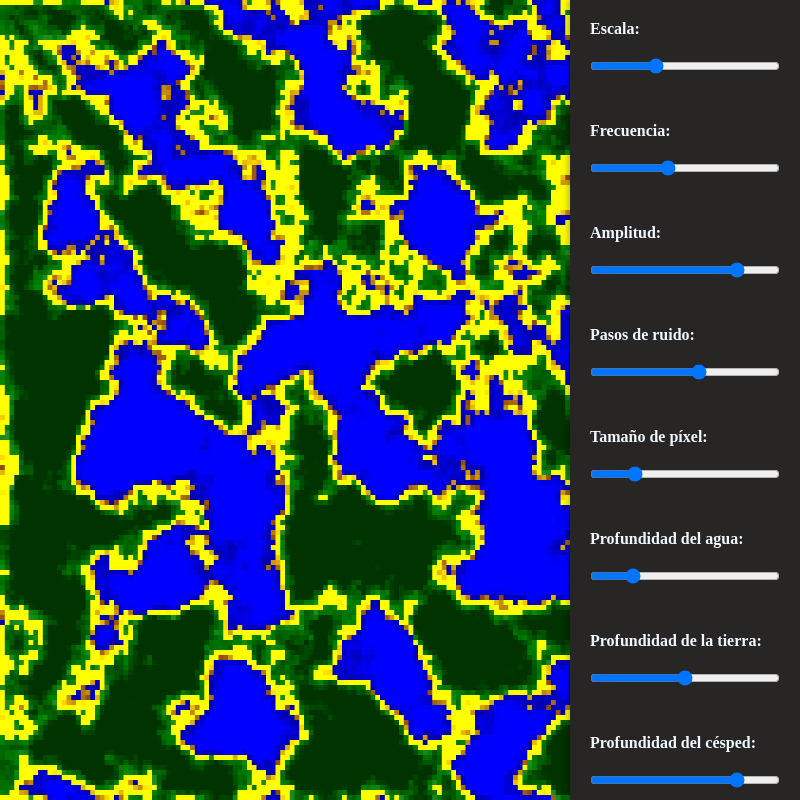
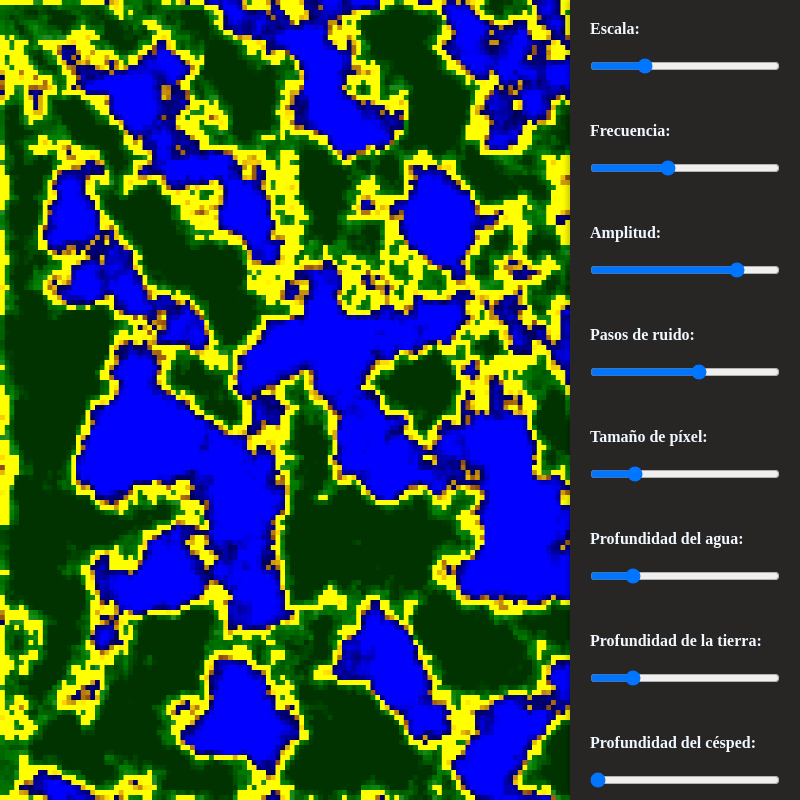
Before and after one commit to MrCollector-cmd/PerlingMapCreator, an Electron app: page index.html in a window 800 px wide. Drawn offline with Linux system fonts and the light colour scheme.

Commit message:
v1.0.0
Punto de partida

```diff
--- a/index.html
+++ b/index.html
@@ -88,7 +88,7 @@
     <section id="controlls">
         <form action="" id="formControlls">
             <label for="rangeScale">Escala:</label>
-            <input id="rangeScale" type="range" min="50" max="500" value="200">
+            <input id="rangeScale" type="range" min="50" max="600" value="200">
             <br>
 
             <label for="rangeFrequency">Frecuencia:</label>
@@ -113,11 +113,11 @@
             <br>
 
             <label for="rangeLandDepth">Profundidad de la tierra:</label>
-            <input id="rangeLandDepth" type="range" min="0" max="10" value="5" step="0.1">
+            <input id="rangeLandDepth" type="range" min="0" max="10" value="2" step="0.1">
             <br>
 
             <label for="rangeGrassDepth">Profundidad del césped:</label>
-            <input id="rangeGrassDepth" type="range" min="0" max="10" value="8" step="0.1">
+            <input id="rangeGrassDepth" type="range" min="2" max="10" value="2" step="0.1">
 
             <label for="mapName">Nombre del mapa:</label>
             <input id="mapName" type="text" placeholder="Introduce el nombre del mapa">
--- a/main.js
+++ b/main.js
@@ -1,238 +1,152 @@
 import { PerlinNoise } from "./noiceControls/Noice.js";
+import { generatorJSON } from "./tools/generatorJSON.js";
+import { settingsMap } from "./tools/settingsMap.js";
 
-// Inicializa el generador de ruido Perlin
 const perlinNoise = new PerlinNoise();
 const canvas = document.getElementById('perlingMap');
 const ctx = canvas.getContext('2d');
+canvas.width = window.innerWidth * 0.75;
+canvas.height = window.innerHeight;
 
-let scale = 200;
-let frequency = 2;
-let amplitude = 4;
-let steps = 12;
-let pixelSize = 5; // Tamaño inicial del píxel
-
-let waterDepth = 2;   // Profundidad del agua
-let landDepth = 5;    // Profundidad de la tierra
-let grassDepth = 8;   // Profundidad del césped
-
+// Ajusta el tamaño del canvas
 const updateCanvasSize = () => {
-    canvas.width = window.innerWidth * 0.75; // Ajustar tamaño del canvas
+    canvas.width = window.innerWidth * 0.75;
     canvas.height = window.innerHeight;
 };
 
-// Interpolación de color optimizada para mejorar el rendimiento
-const interpolateColor = (color1, color2, factor) => {
-    return {
-        r: color1.r + (color2.r - color1.r) * factor,
-        g: color1.g + (color2.g - color1.g) * factor,
-        b: color1.b + (color2.b - color1.b) * factor
-    };
+// Validación y ajuste dinámico de valores
+const validateAndAdjustSettings = () => {
+    const defaults = {
+        scale: 200,
+        frequency: 2,
+        amplitude: 4,
+        steps: 12,
+        pixelSize: 5,
+        waterDepth: 2,
+        landDepth: 5,
+        grassDepth: 8,
     };
 
-const generatePerlinValue = (x, y) => {
-    let value = 0;
-    let freq = frequency;
-    let amp = amplitude;
+    // Lista de claves que se espera que sean valores numéricos
+    const numericKeys = ['scale', 'frequency', 'amplitude', 'steps', 'pixelSize', 'waterDepth', 'landDepth', 'grassDepth'];
 
-    // Generación del ruido Perlin
-    for (let i = 0; i < steps; i++) {
-        value += perlinNoise.perlin(x * freq / scale, y * freq / scale) * amp;
-        freq *= 2;
-        amp /= 2;
+    Object.entries(settingsMap).forEach(([key, value]) => {
+        if (numericKeys.includes(key)) {
+            if (typeof value !== 'number' || value < 0 || isNaN(value)) {
+                console.warn(`Invalid value for ${key}. Resetting to default.`);
+                settingsMap[key] = defaults[key];
             }
+        }
+    });
 
-    return Math.max(-1, Math.min(1, value * 1.2)); // Ajuste de rango
-};
-
-const drawPerlinMap = () => {
-    const width = canvas.width;
-    const height = canvas.height;
-
-    // Borrar el canvas
-    ctx.clearRect(0, 0, width, height);
-
-    for (let x = 0; x < width; x += pixelSize) {
-        for (let y = 0; y < height; y += pixelSize) {
-            let value = generatePerlinValue(x, y);
-            const normalized = (value + 1) * 0.5;
-
-            let color;
-            if (normalized < 0.33) {
-                // Zona de agua
-                const waterBaseColor = { r: 0, g: 0, b: 255 }; // Azul
-                const waterFactor = waterDepth * normalized;
-                color = interpolateColor(waterBaseColor, { r: 0, g: 0, b: 128 }, waterFactor);
-            } else if (normalized < 0.66) {
-                // Zona de tierra
-                const landBaseColor = { r: 139, g: 69, b: 19 }; // Marrón
-                const landFactor = landDepth * (normalized - 0.33) / 0.33;
-                color = interpolateColor(landBaseColor, { r: 255, g: 215, b: 0 }, landFactor);
-            } else {
-                // Zona de césped
-                const grassBaseColor = { r: 34, g: 139, b: 34 }; // Verde
-                const grassFactor = grassDepth * (normalized - 0.66) / 0.34;
-                color = interpolateColor(grassBaseColor, { r: 0, g: 128, b: 0 }, grassFactor);
+    // Recalibración para evitar valores conflictivos
+    if (settingsMap.waterDepth >= settingsMap.landDepth) {
+        console.warn(`Water depth (${settingsMap.waterDepth}) cannot exceed or match land depth (${settingsMap.landDepth}). Adjusting.`);
+        settingsMap.waterDepth = Math.max(0, settingsMap.landDepth - 1);
     }
-
-            ctx.fillStyle = `rgb(${color.r}, ${color.g}, ${color.b})`;
-            ctx.fillRect(x, y, pixelSize, pixelSize);
-        }
+    if (settingsMap.landDepth >= settingsMap.grassDepth) {
+        console.warn(`Land depth (${settingsMap.landDepth}) cannot exceed or match grass depth (${settingsMap.grassDepth}). Adjusting.`);
+        settingsMap.landDepth = Math.max(0, settingsMap.grassDepth - 1);
     }
 };
 
-// Listeners para controles, se actualiza en tiempo real
-document.getElementById('rangeScale').addEventListener('input', (e) => {
-    scale = parseInt(e.target.value, 10);
+// Mapeo de controles a las propiedades de settingsMap
+const controlsMapping = {
+    rangeScale: "scale",
+    rangeFrequency: "frequency",
+    rangeAmplitude: "amplitude",
+    rangeSteps: "steps",
+    rangePixelSize: "pixelSize",
+    rangeWaterDepth: "waterDepth",
+    rangeLandDepth: "landDepth",
+    rangeGrassDepth: "grassDepth",
+};
+
+// Configura eventos para los controles
+const setupControls = () => {
+    Object.entries(controlsMapping).forEach(([controlId, property]) => {
+        const control = document.getElementById(controlId);
+        if (control) {
+            control.addEventListener("input", (e) => {
+                const value = parseFloat(e.target.value);
+                settingsMap[property] = value;
+                validateAndAdjustSettings();
                 drawPerlinMap();
             });
-
-document.getElementById('rangeFrequency').addEventListener('input', (e) => {
-    frequency = parseFloat(e.target.value);
-    drawPerlinMap();
+        }
     });
 
-document.getElementById('rangeAmplitude').addEventListener('input', (e) => {
-    amplitude = parseFloat(e.target.value);
-    drawPerlinMap();
-});
-
-document.getElementById('rangeSteps').addEventListener('input', (e) => {
-    steps = parseInt(e.target.value, 10);
-    drawPerlinMap();
-});
-
-document.getElementById('rangePixelSize').addEventListener('input', (e) => {
-    pixelSize = parseInt(e.target.value, 10);
-    drawPerlinMap();
-});
-
-// Nuevos listeners de profundidad
-document.getElementById('rangeWaterDepth').addEventListener('input', (e) => {
-    waterDepth = parseFloat(e.target.value);
-    drawPerlinMap();
-});
-
-document.getElementById('rangeLandDepth').addEventListener('input', (e) => {
-    landDepth = parseFloat(e.target.value);
-    drawPerlinMap();
-});
-
-document.getElementById('rangeGrassDepth').addEventListener('input', (e) => {
-    grassDepth = parseFloat(e.target.value);
-    drawPerlinMap();
-});
-
-document.getElementById('generateJson').addEventListener('click', () => {
-    const mapName = document.getElementById('mapName').value.trim();
+    // Botón para generar JSON
+    const generateButton = document.getElementById("generateJson");
+    if (generateButton) {
+        generateButton.addEventListener("click", () => {
+            const mapName = document.getElementById("mapName").value.trim();
             if (!mapName) {
-        alert('Por favor, introduce un nombre para el mapa.');
+                alert("Por favor, introduce un nombre para el mapa.");
                 return;
             }
-
-    const width = canvas.width;
-    const height = canvas.height;
-    const mapData = [];
-
-    // Calcular las dimensiones
-    const dimensions = {
-        x: Math.floor(width / pixelSize),
-        y: Math.floor(height / pixelSize)
+            generatorJSON.height = canvas.height;
+            generatorJSON.width = canvas.width;
+            generatorJSON.nameMap = mapName;
+            generatorJSON.getDimensions();
+            generatorJSON.startingTransformData(perlinNoise);
+        });
+    }
 };
 
-    // Crear el objeto JSON con las dimensiones y los datos
-    const jsonMap = {
-        name: mapName,
-        dimensions: dimensions,
-        data: []
+// Dibuja el mapa de Perlin usando settingsMap
+const drawPerlinMap = () => {
+    validateAndAdjustSettings();
+    console.log(typeof settingsMap.drawPerlinMap == "function")
+    settingsMap.drawPerlinMap(canvas.width, canvas.height, perlinNoise, { id: "draw", ctx:ctx });
 };
 
-    // Generación de los datos del mapa
-    for (let x = 0; x < width; x += pixelSize) {
-        for (let y = 0; y < height; y += pixelSize) {
-            let value = generatePerlinValue(x, y);
-            const normalized = (value + 1) * 0.5;
+// Inicialización
+updateCanvasSize();
+setupControls();
+drawPerlinMap();
 
-            let color, z;
-            if (normalized < 0.33) {
-                const waterBaseColor = { r: 0, g: 0, b: 255 };
-                const waterFactor = waterDepth * normalized;
-                color = interpolateColor(waterBaseColor, { r: 0, g: 0, b: 128 }, waterFactor);
-                z = waterFactor; // Altura
-            } else if (normalized < 0.66) {
-                const landBaseColor = { r: 139, g: 69, b: 19 };
-                const landFactor = landDepth * (normalized - 0.33) / 0.33;
-                color = interpolateColor(landBaseColor, { r: 255, g: 215, b: 0 }, landFactor);
-                z = landFactor;
-            } else {
-                const grassBaseColor = { r: 34, g: 139, b: 34 };
-                const grassFactor = grassDepth * (normalized - 0.66) / 0.34;
-                color = interpolateColor(grassBaseColor, { r: 0, g: 128, b: 0 }, grassFactor);
-                z = grassFactor;
-            }
+// document.getElementById('generateImage').addEventListener('click', () => {
+//     const mapName = document.getElementById('mapName').value.trim();
+//     if (!mapName) {
+//         alert('Por favor, introduce un nombre para el mapa.');
+//         return;
+//     }
 
-            jsonMap.data.push({
-                x: x / pixelSize,
-                y: y / pixelSize,
-                z: z.toFixed(2),
-                rgb: `rgb(${color.r}, ${color.g}, ${color.b})`
-            });
-        }
-    }
+//     const imageSize = parseInt(document.getElementById('imageSize').value, 10);
+//     const tempCanvas = document.createElement('canvas');
+//     const tempCtx = tempCanvas.getContext('2d');
 
-    // Convertir a JSON y descargar
-    const json = JSON.stringify(jsonMap, null, 2);
-    const blob = new Blob([json], { type: 'application/json' });
-    const link = document.createElement('a');
-    link.href = URL.createObjectURL(blob);
-    link.download = `${mapName}.json`;
-    link.click();
-    URL.revokeObjectURL(link.href);
-});
+//     tempCanvas.width = imageSize;
+//     tempCanvas.height = imageSize;
 
-document.getElementById('generateImage').addEventListener('click', () => {
-    const mapName = document.getElementById('mapName').value.trim();
-    if (!mapName) {
-        alert('Por favor, introduce un nombre para el mapa.');
-        return;
-    }
+//     for (let x = 0; x < imageSize; x += pixelSize) {
+//         for (let y = 0; y < imageSize; y += pixelSize) {
+//             let value = generatePerlinValue(x, y);
+//             const normalized = (value + 1) * 0.5;
+//             let color;
+//             if (normalized < 0.33) {
+//                 const waterBaseColor = { r: 0, g: 0, b: 255 };
+//                 const waterFactor = waterDepth * normalized;
+//                 color = interpolateColor(waterBaseColor, { r: 0, g: 0, b: 128 }, waterFactor);
+//             } else if (normalized < 0.66) {
+//                 const landBaseColor = { r: 139, g: 69, b: 19 };
+//                 const landFactor = landDepth * (normalized - 0.33) / 0.33;
+//                 color = interpolateColor(landBaseColor, { r: 255, g: 215, b: 0 }, landFactor);
+//             } else {
+//                 const grassBaseColor = { r: 34, g: 139, b: 34 };
+//                 const grassFactor = grassDepth * (normalized - 0.66) / 0.34;
+//                 color = interpolateColor(grassBaseColor, { r: 0, g: 128, b: 0 }, grassFactor);
+//             }
 
-    const imageSize = parseInt(document.getElementById('imageSize').value, 10);
-    const tempCanvas = document.createElement('canvas');
-    const tempCtx = tempCanvas.getContext('2d');
+//             tempCtx.fillStyle = `rgb(${color.r}, ${color.g}, ${color.b})`;
+//             tempCtx.fillRect(x, y, pixelSize, pixelSize);
+//         }
+//     }
 
-    tempCanvas.width = imageSize;
-    tempCanvas.height = imageSize;
-
-    for (let x = 0; x < imageSize; x += pixelSize) {
-        for (let y = 0; y < imageSize; y += pixelSize) {
-            let value = generatePerlinValue(x, y);
-            const normalized = (value + 1) * 0.5;
-            let color;
-            if (normalized < 0.33) {
-                const waterBaseColor = { r: 0, g: 0, b: 255 };
-                const waterFactor = waterDepth * normalized;
-                color = interpolateColor(waterBaseColor, { r: 0, g: 0, b: 128 }, waterFactor);
-            } else if (normalized < 0.66) {
-                const landBaseColor = { r: 139, g: 69, b: 19 };
-                const landFactor = landDepth * (normalized - 0.33) / 0.33;
-                color = interpolateColor(landBaseColor, { r: 255, g: 215, b: 0 }, landFactor);
-            } else {
-                const grassBaseColor = { r: 34, g: 139, b: 34 };
-                const grassFactor = grassDepth * (normalized - 0.66) / 0.34;
-                color = interpolateColor(grassBaseColor, { r: 0, g: 128, b: 0 }, grassFactor);
-            }
-
-            tempCtx.fillStyle = `rgb(${color.r}, ${color.g}, ${color.b})`;
-            tempCtx.fillRect(x, y, pixelSize, pixelSize);
-        }
-    }
-
-    const imageUrl = tempCanvas.toDataURL('image/png');
-    const link = document.createElement('a');
-    link.href = imageUrl;
-    link.download = `${mapName}.png`;
-    link.click();
-});
-
-updateCanvasSize();
-drawPerlinMap();
+//     const imageUrl = tempCanvas.toDataURL('image/png');
+//     const link = document.createElement('a');
+//     link.href = imageUrl;
+//     link.download = `${mapName}.png`;
+//     link.click();
+// });
--- /dev/null
+++ b/tools/generatorJSON.js
@@ -0,0 +1,37 @@
+import { settingsMap } from "./settingsMap.js"
+const generatorJSON = {
+    width:null,
+    height:null,
+    mapData:[],
+    nameMap:null,
+    dimensions:null,
+    getDimensions:function(){
+        generatorJSON.dimensions = {
+            width: Math.floor(generatorJSON.width / settingsMap.pixelSize),
+            height: Math.floor(generatorJSON.height / settingsMap.pixelSize)
+        }
+    },
+    startingTransformData:function(objPerling){
+        generatorJSON.mapData = settingsMap.drawPerlinMap(generatorJSON.width,generatorJSON.height,objPerling,{id:"extract"})
+        console.log(generatorJSON.dimensions,generatorJSON.nameMap)
+        // Convertir a JSON y descargar
+        if (generatorJSON.dimensions == null || generatorJSON.mapData == null || generatorJSON.nameMap == null) {
+            console.warn('Faltan datos para la creacion del archivo JSON')
+            return
+        }
+        const jsonMap ={
+            name:settingsMap.nameMap,
+            dimensions: generatorJSON.dimensions,
+            mapData: generatorJSON.mapData
+        }
+        const json = JSON.stringify(jsonMap, null, 2);
+        const blob = new Blob([json], { type: 'application/json' });
+        const link = document.createElement('a');
+        link.href = URL.createObjectURL(blob);
+        link.download = `${generatorJSON.nameMap}.json`;
+        link.click();
+        URL.revokeObjectURL(link.href);
+    }
+
+}
+export { generatorJSON }
--- /dev/null
+++ b/tools/settingsMap.js
@@ -0,0 +1,99 @@
+const settingsMap = {
+    scale: 200,
+    frequency: 2,
+    amplitude: 4,
+    steps: 12,
+    pixelSize: 5,
+    waterDepth: 2,
+    landDepth: 5,
+    grassDepth: 8,
+    generatePerlinValue: function (x, y, perlinNoise) {
+        let value = 0;
+        let freq = settingsMap.frequency;
+        let amp = settingsMap.amplitude;
+
+        // Generación del ruido Perlin con mayor eficiencia
+        for (let i = 0; i < settingsMap.steps; i++) {
+            value += perlinNoise.perlin(x * freq / settingsMap.scale, y * freq / settingsMap.scale) * amp;
+            freq *= 2;
+            amp /= 2;
+        }
+
+        return Math.max(-1, Math.min(1, value * 1.2)); // Ajuste de rango
+    },
+
+    interpolateColor: function (color1, color2, factor) {
+        return {
+            r: color1.r + (color2.r - color1.r) * factor,
+            g: color1.g + (color2.g - color1.g) * factor,
+            b: color1.b + (color2.b - color1.b) * factor
+        }
+    },
+
+    drawPerlinMap: function (width, height, obgPerling, mode = { id: 'draw' }) {
+        const data = [];
+
+        // Crear un OffscreenCanvas para el renderizado
+        const offscreenCanvas = new OffscreenCanvas(width, height);
+        const ctx = offscreenCanvas.getContext('2d');
+
+        const blockWidth = Math.ceil(width / 3); // Dividir el canvas en 3 bloques (mejor rendimiento)
+
+        // Renderizar por bloques de manera eficiente
+        for (let block = 0; block < 3; block++) {
+            const startX = block * blockWidth;
+            const endX = (block + 1) * blockWidth;
+
+            // Dibuja solo las partes visibles de cada bloque
+            for (let x = startX; x < endX; x += settingsMap.pixelSize) {
+                for (let y = 0; y < height; y += settingsMap.pixelSize) {
+                    let value = settingsMap.generatePerlinValue(x, y, obgPerling);
+                    const normalized = (value + 1) * 0.5;
+
+                    let color, z;
+                    if (normalized < 0.33) {
+                        // Zona de agua con mayor profundidad
+                        const waterBaseColor = { r: 0, g: 0, b: 255 }; // Azul
+                        const waterFactor = settingsMap.waterDepth * normalized * 2; // Doble profundidad para mayor intensidad
+                        color = settingsMap.interpolateColor(waterBaseColor, { r: 0, g: 0, b: 128 }, waterFactor);
+                        z = waterFactor;
+                    } else if (normalized < 0.66) {
+                        // Zona de tierra
+                        const landBaseColor = { r: 139, g: 69, b: 19 }; // Marrón
+                        const landFactor = settingsMap.landDepth * (normalized - 0.33) / 0.33;
+                        color = settingsMap.interpolateColor(landBaseColor, { r: 255, g: 215, b: 0 }, landFactor);
+                        z = landFactor;
+                    } else {
+                        // Zona de césped
+                        const grassBaseColor = { r: 34, g: 139, b: 34 }; // Verde
+                        const grassFactor = settingsMap.grassDepth * (normalized - 0.66) / 0.34;
+                        color = settingsMap.interpolateColor(grassBaseColor, { r: 0, g: 128, b: 0 }, grassFactor);
+                        z = grassFactor;
+                    }
+
+                    // Solo realizar el dibujo si estamos en el modo correcto
+                    if (mode.id === "draw" || mode.ctx !== undefined) {
+                        ctx.fillStyle = `rgb(${color.r}, ${color.g}, ${color.b})`;
+                        ctx.fillRect(x, y, settingsMap.pixelSize, settingsMap.pixelSize);
+                    } else if (mode.id === "extract") {
+                        data.push({
+                            x: x / settingsMap.pixelSize,
+                            y: y / settingsMap.pixelSize,
+                            z: z.toFixed(2),
+                            rgb: `rgb(${Math.floor(color.r)}, ${Math.floor(color.g)}, ${Math.floor(color.b)})`
+                        });
+                    }
+                }
+            }
+        }
+
+        // Transferir la imagen del OffscreenCanvas al canvas visible si estamos en modo "draw"
+        if (mode.id === "draw") {
+            mode.ctx.drawImage(offscreenCanvas, 0, 0);
+        }
+
+        return data;
+    }
+}
+
+export { settingsMap };
```
Also changed, not shown: index.js (added, +29 -0 lines), package.json (added, +17 -0 lines), 2 other files. Lines whose indentation alone changed are shown as unchanged.
